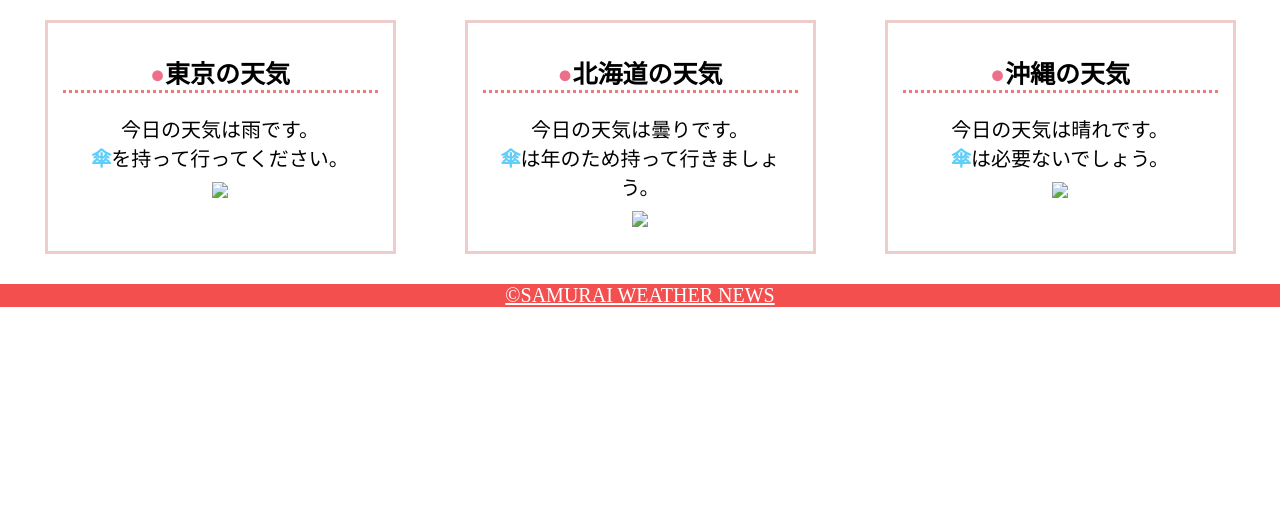
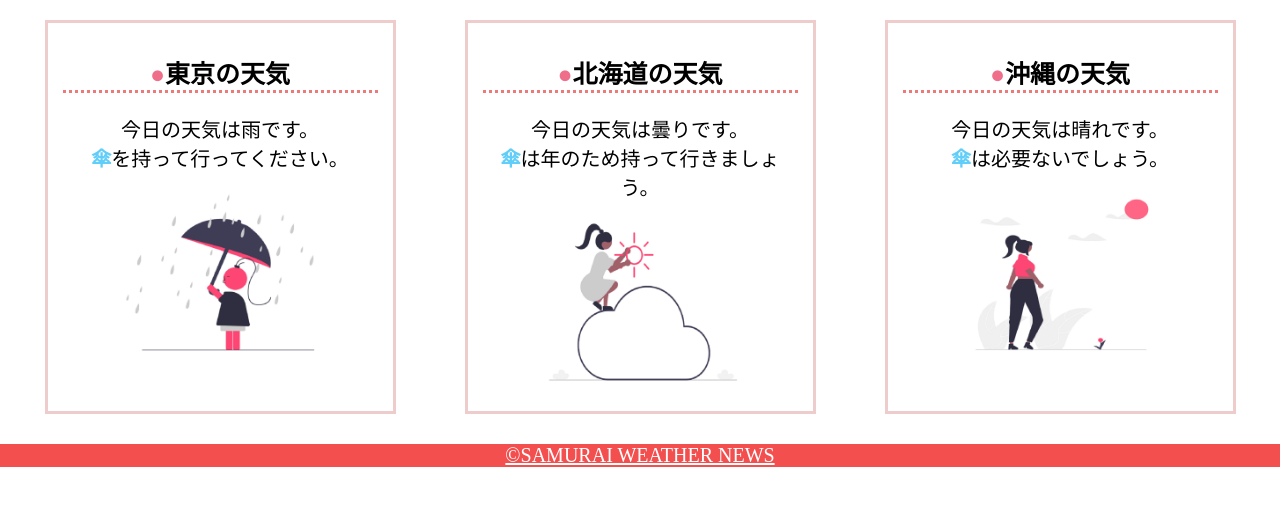
Before and after one commit to nakamiyu1421/html-css-basic-kadai, a plain HTML site: page kadai_022/kadai_022.html in a window 1280 px wide. Shown: the part 66-572 px from the top of the page. Drawn offline with Linux system fonts and the light colour scheme.

Commit message:
kadai_022.htmlをアップロード

```diff
--- a/kadai_022/kadai_022.html
+++ b/kadai_022/kadai_022.html
@@ -19,19 +19,19 @@
           <h2>東京の天気</h2>
           <p>今日の天気は雨です。</p>
           <p>傘を持って行ってください。</p>
-          <img src="rainy.png">
+          <img src="images/rainy.png">
         </div>
         <div class="contents">
           <h2>北海道の天気</h2>
           <p>今日の天気は曇りです。</p>
           <p>傘は年のため持って行きましょう。</p>
-          <img src="cloudy.png">
+          <img src="images/cloudy.png">
         </div>
         <div class="contents">
           <h2>沖縄の天気</h2>
           <p>今日の天気は晴れです。</p>
           <p>傘は必要ないでしょう。</p>
-          <img src="sunny.png">
+          <img src="images/sunny.png">
         </div>
       </div>
     </main>
```
